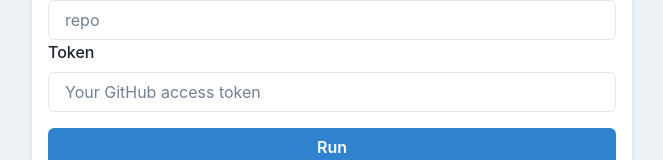
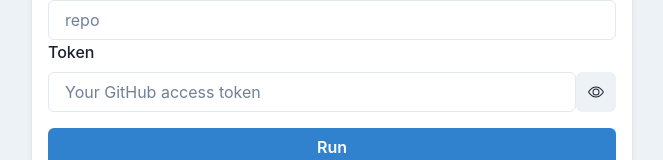
Before and after one commit to kryota-dev/github-labels-export-import-web, a React (Vite) app: page / in a window 1280 px wide. Shown: the part 362-522 px from the top of the page, without its empty margins (308-971 px from the left). Built offline with nearby package versions, Linux system fonts and the light colour scheme.

Commit message:
add showToken button

```diff
--- a/package.json
+++ b/package.json
@@ -15,7 +15,8 @@
     "@octokit/rest": "^19.0.4",
     "framer-motion": "^7.5.3",
     "react": "^18.2.0",
-    "react-dom": "^18.2.0"
+    "react-dom": "^18.2.0",
+    "react-icons": "^4.4.0"
   },
   "devDependencies": {
     "@types/react": "^18.0.17",
--- a/src/App.tsx
+++ b/src/App.tsx
@@ -1,8 +1,10 @@
 import {
   Button,
+  chakra,
   Flex,
   FormControl,
   FormLabel,
+  IconButton,
   Input,
   Modal,
   ModalBody,
@@ -18,7 +20,11 @@ import {
 } from "@chakra-ui/react";
 import { Octokit } from "@octokit/rest";
 import { ChangeEvent, useState } from "react";
+import { BsEye, BsEyeSlash } from "react-icons/bs";
 import { useToastMessage } from "./hooks/useToastMessage";
+
+const EyeIcon = chakra(BsEye);
+const EyeSlashIcon = chakra(BsEyeSlash);
 
 export const App = () => {
   const { isOpen, onOpen, onClose } = useDisclosure();
@@ -29,6 +35,7 @@ export const App = () => {
   const [importRepoOwner, setImportRepoOwner] = useState("");
   const [importRepoName, setImportRepoName] = useState("");
   const [githubAccessToken, setGithubAccessToken] = useState("");
+  const [showToken, setShowToken] = useState(false);
   const [isLoading, setIsLoading] = useState(false);
 
   const onChangeExportRepoOwner = (e: ChangeEvent<HTMLInputElement>) =>
@@ -185,18 +192,34 @@ export const App = () => {
                 placeholder="repo"
               />
               <FormLabel>Token</FormLabel>
+              <Flex>
                 <Input
-                type="password"
+                  type={showToken ? "text" : "password"}
                   value={githubAccessToken}
                   onChange={onChangeGithubAccessToken}
                   disabled={isLoading}
                   placeholder="Your GitHub access token"
                 />
+                <IconButton
+                  aria-label="showButton"
+                  icon={showToken ? <EyeSlashIcon /> : <EyeIcon />}
+                  disabled={isLoading}
+                  onClick={() => setShowToken(!showToken)}
+                />
+              </Flex>
             </FormControl>
             <Button
               colorScheme="blue"
               onClick={onClickRunButton}
               isLoading={isLoading}
+              disabled={
+                exportRepoOwner === "" ||
+                exportRepoName === "" ||
+                importRepoOwner === "" ||
+                importRepoName === "" ||
+                githubAccessToken === "" ||
+                isLoading
+              }
             >
               Run
             </Button>
```
Also changed, not shown: 1 other file (tests, documents, lock files or other folders). Lines whose indentation alone changed are shown as unchanged.
